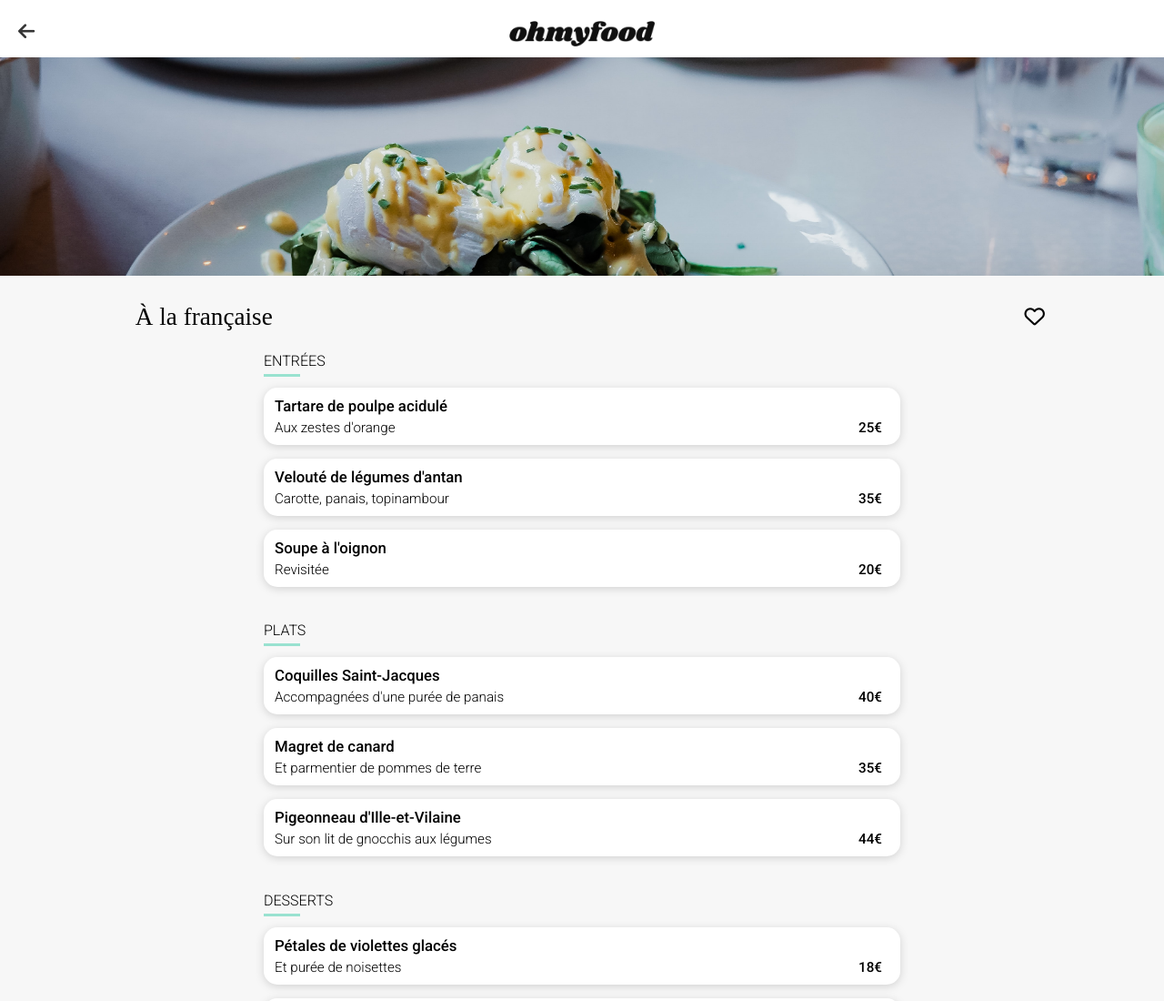
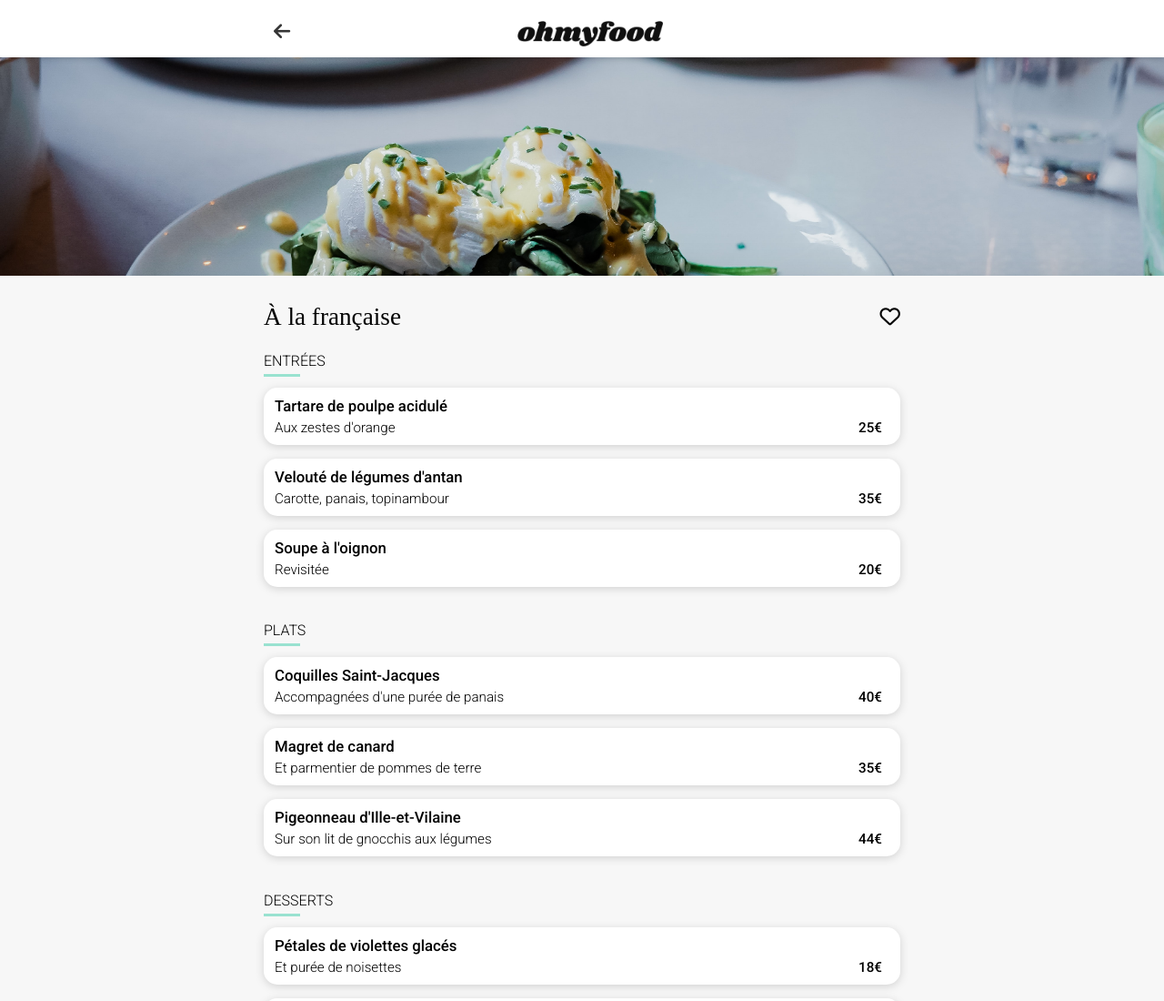
Before and after one commit to benpntier/ohmyfood, a plain HTML site: page a-la-francaise.html in a window 1280 px wide. Shown: the top 1100 px of the page at 91% size. Drawn offline with Linux system fonts and the light colour scheme; a web font is replaced by a local one.

Commit message:
Version ordinateur complète

```diff
--- a/CSS/style.css
+++ b/CSS/style.css
@@ -44,7 +44,7 @@ header .nav-back {
     filter: drop-shadow(0 1px 3px rgba(0,0,0,0.2));
 }
 
-#logo {
+.header-home #logo, .header-restaurant #logo {
     margin: 23px auto 12px;
     width: 160px;
 }
@@ -384,9 +384,13 @@ footer .fa-solid {
         flex-grow: 1;
     }
 
-    .menu-section {
+    .menu-section, .restaurant-name {
         max-width: 700px;
         margin: auto;
+    }
+
+    .restaurant-name {
+        padding-right: 4.5%;
     }
 
     .card {
@@ -414,12 +418,23 @@ footer .fa-solid {
         align-items: center;
     }
 
-    .header-logo {
+    .header-home .header-logo {
         filter: none;
+        margin-left: 50px;
     }
 
-    .header-home #logo {
-        margin-left: 50px;
+    .header-restaurant #logo {
+        margin-left: 270px;
+        margin-right: 270px;
+
+    }
+
+    .header-restaurant .header-logo {
+        justify-content: center;
+    }
+
+    header .nav-back {
+        position: relative;
     }
 
     #location {
@@ -440,11 +455,6 @@ footer .fa-solid {
         border-radius: 0;
     }
 
-    .menu .restaurant-name {
-        max-width: 1000px;
-        margin: auto;
-    }
-
     .liste-restaurants {
         flex-wrap: nowrap;
         max-width: 1900px;
@@ -454,4 +464,6 @@ footer .fa-solid {
         min-width: 23%;
     }
 
+
+
 }
--- a/a-la-francaise.html
+++ b/a-la-francaise.html
@@ -15,7 +15,7 @@
     </head>
 
     <body>
-        <header>
+        <header class="header-restaurant">
             <div class="header-logo">
                 <div class="nav-back"><a href="../#restaurants""><i class="fa-solid fa-arrow-left"></i></a></div>
                 <img src="images/logo/ohmyfood.png" id="logo" alt="OhMyFood">
```
Also changed, not shown: la-note-enchantee.html (+1 -1 lines), la-palette-du-gout.html (+1 -1 lines), le-delice-des-sens.html (+1 -1 lines).
